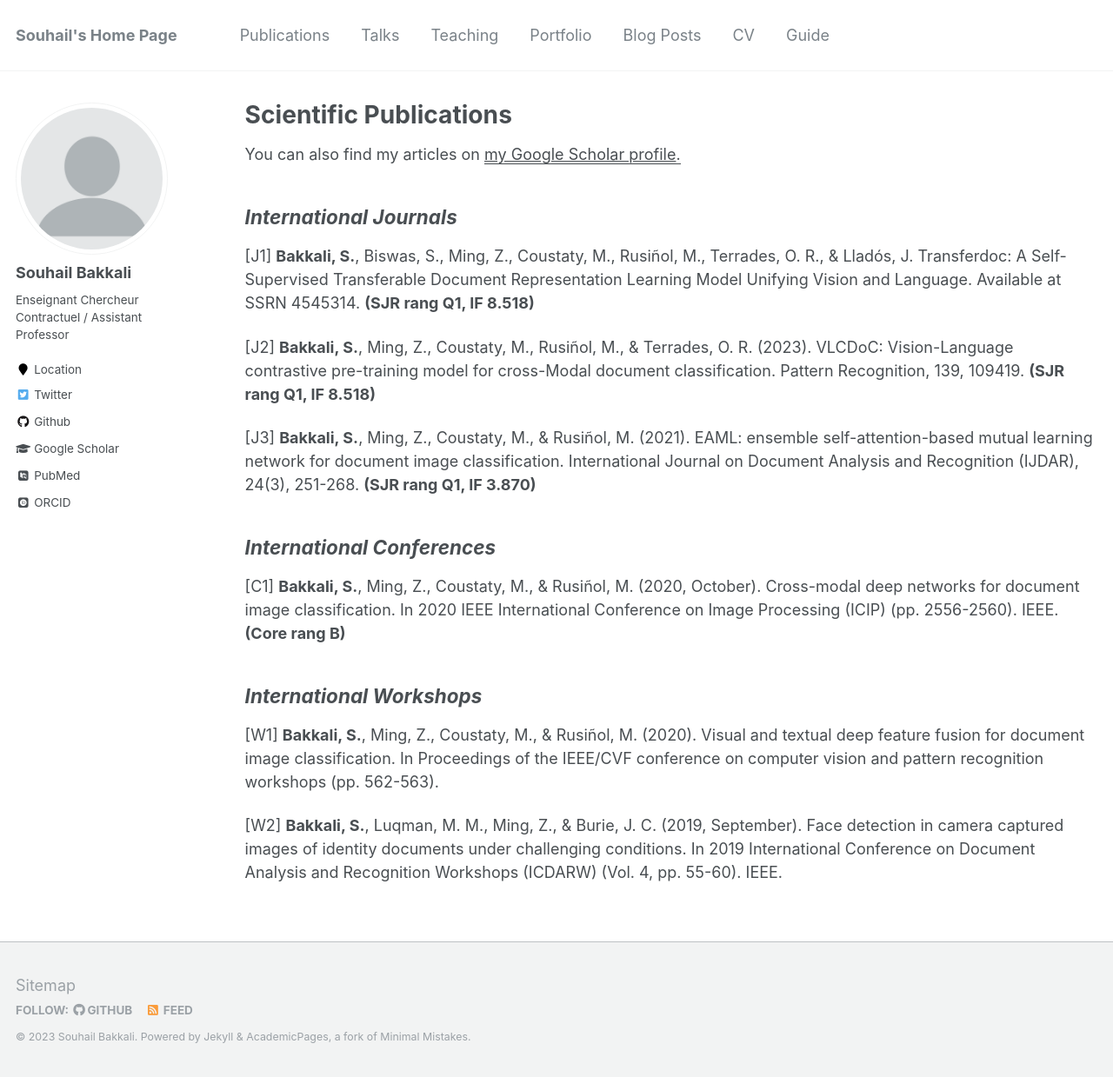
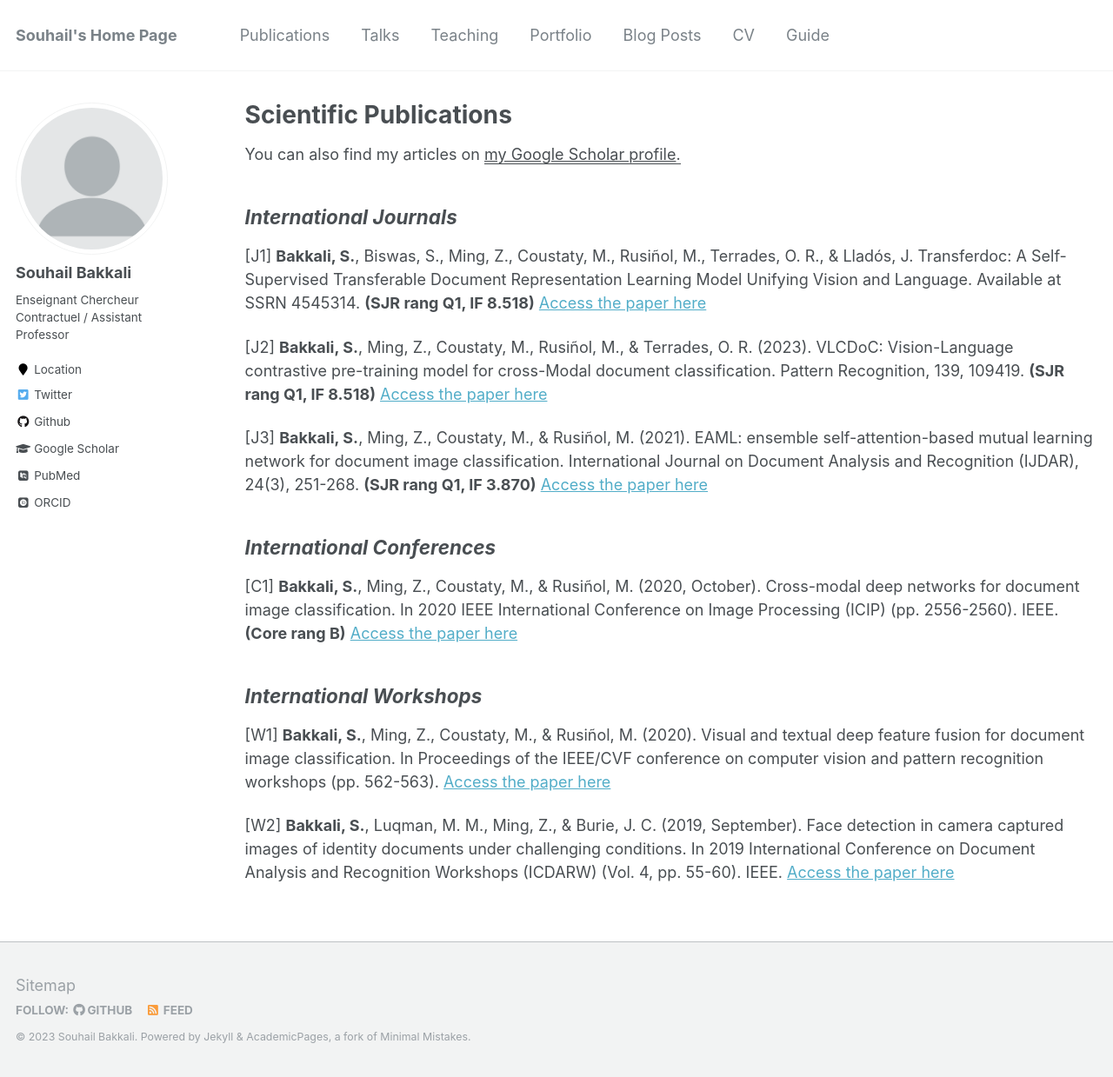
Before and after one commit to Sbakkalii/Sbakkalii.github.io, a Jekyll site: the page built from _publications/scientific-publications.md, in a window 1280 px wide and 1239 px high. Shown: the whole window at 87% size. Built offline with Jekyll 4.4.1, drawn with Linux system fonts in a browser that asks for light colours; some web fonts are replaced.

Commit message:
Update scientific-publications.md

```diff
--- a/_publications/scientific-publications.md
+++ b/_publications/scientific-publications.md
@@ -13,17 +13,23 @@ You can also find my articles on <u><a href="https://scholar.google.com/citation
 ## <i> **International Journals** </i>
 
 [J1] **Bakkali, S.**, Biswas, S., Ming, Z., Coustaty, M., Rusiñol, M., Terrades, O. R., & Lladós, J. Transferdoc: A Self-Supervised Transferable Document Representation Learning Model Unifying Vision and Language. Available at SSRN 4545314. **(SJR rang Q1, IF 8.518)**
+[Access the paper here](https://papers.ssrn.com/sol3/papers.cfm?abstract_id=4545314)
 
 [J2] **Bakkali, S.**, Ming, Z., Coustaty, M., Rusiñol, M., & Terrades, O. R. (2023). VLCDoC: Vision-Language contrastive pre-training model for cross-Modal document classification. Pattern Recognition, 139, 109419. **(SJR rang Q1, IF 8.518)**
+[Access the paper here](https://arxiv.org/pdf/2205.12029.pdf)
 
 [J3] **Bakkali, S.**, Ming, Z., Coustaty, M., & Rusiñol, M. (2021). EAML: ensemble self-attention-based mutual learning network for document image classification. International Journal on Document Analysis and Recognition (IJDAR), 24(3), 251-268. **(SJR rang Q1, IF 3.870)**
+[Access the paper here](https://arxiv.org/pdf/2305.06923.pdf)
 
 ## <i> **International Conferences** </i>
 
 [C1] **Bakkali, S.**, Ming, Z., Coustaty, M., & Rusiñol, M. (2020, October). Cross-modal deep networks for document image classification. In 2020 IEEE International Conference on Image Processing (ICIP) (pp. 2556-2560). IEEE. **(Core rang B)**
+[Access the paper here](https://www.researchgate.net/profile/Zuheng-Ming/publication/345998752_Cross-Modal_Deep_Networks_For_Document_Image_Classification/links/62c6f92b00d0b451103de6c1/Cross-Modal-Deep-Networks-For-Document-Image-Classification.pdf)
 
 ## <i> **International Workshops** </i>
 
 [W1] **Bakkali, S.**, Ming, Z., Coustaty, M., & Rusiñol, M. (2020). Visual and textual deep feature fusion for document image classification. In Proceedings of the IEEE/CVF conference on computer vision and pattern recognition workshops (pp. 562-563).
+[Access the paper here](https://openaccess.thecvf.com/content_CVPRW_2020/papers/w34/Bakkali_Visual_and_Textual_Deep_Feature_Fusion_for_Document_Image_Classification_CVPRW_2020_paper.pdf)
 
 [W2] **Bakkali, S.**, Luqman, M. M., Ming, Z., & Burie, J. C. (2019, September). Face detection in camera captured images of identity documents under challenging conditions. In 2019 International Conference on Document Analysis and Recognition Workshops (ICDARW) (Vol. 4, pp. 55-60). IEEE.
+[Access the paper here](https://arxiv.org/pdf/1911.03567.pdf)
```
